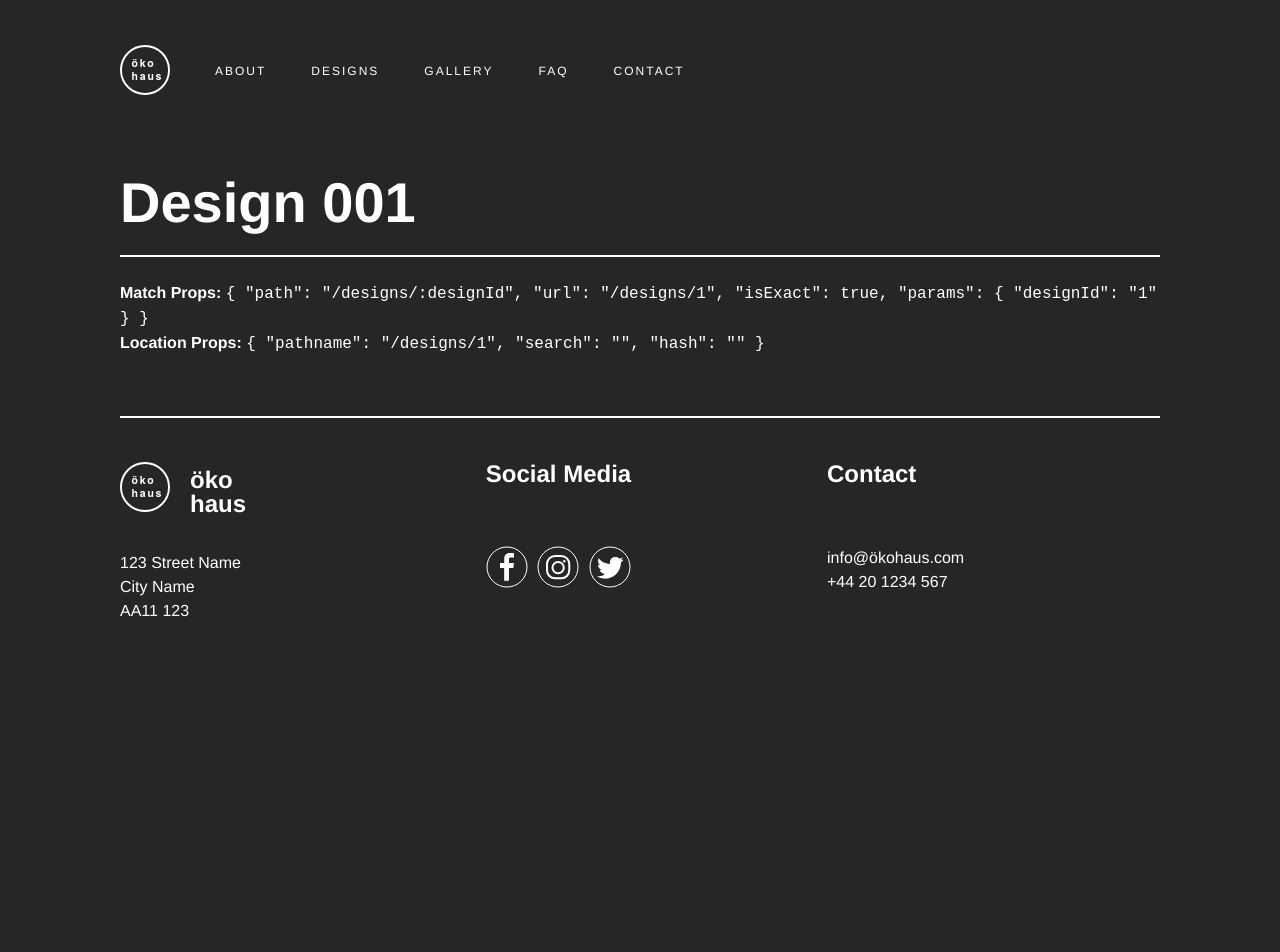
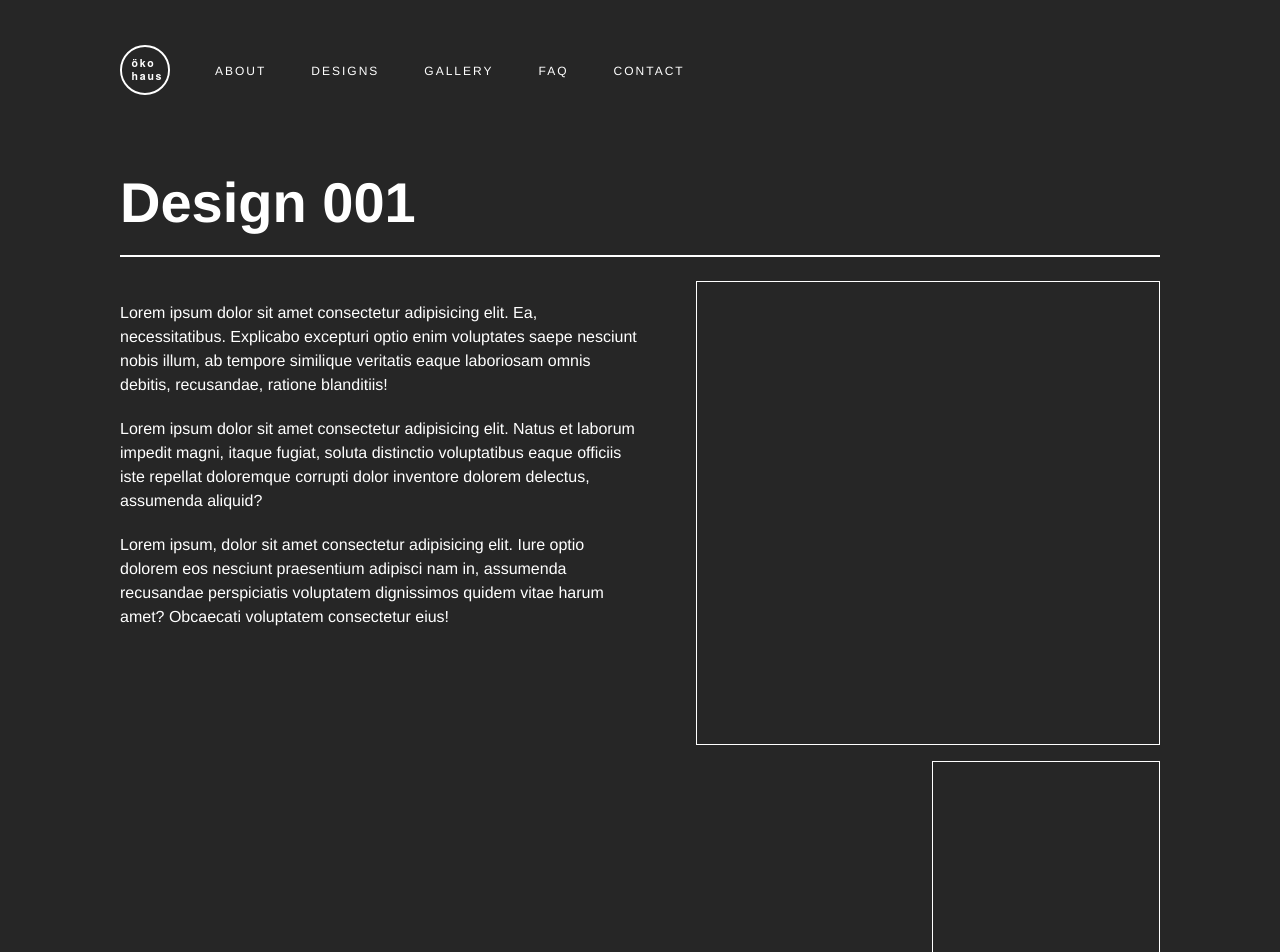
Before and after one commit to CanRaffs89/oko-house, a React (Create React App) app: page /designs/1 in a window 1280 px wide. Shown: the top 952 px of the page. Before the commit the page ends 800 px from the top, so only its background shows below. Built offline with nearby package versions, Linux system fonts and the light colour scheme.

Commit message:
Design page grid

```diff
--- a/src/css/main.css
+++ b/src/css/main.css
@@ -369,8 +369,24 @@ footer #footer-social #footer-social-icons {
 .design-content .design-content-text, .design-content .design-content-grid {
   width: 50%;
 }
+.design-content .design-content-text p {
+  margin-top: 20px;
+}
 .design-content .design-content-grid {
   display: grid;
+  grid-gap: 1rem;
+}
+.design-content .design-content-grid .design-content-grid-item-main, .design-content .design-content-grid .design-content-grid-item-sm {
+  border: 1px solid white;
+  margin-left: auto;
+}
+.design-content .design-content-grid .design-content-grid-item-main {
+  height: 464px;
+  width: 464px;
+}
+.design-content .design-content-grid .design-content-grid-item-sm {
+  height: 228px;
+  width: 228px;
 }
 
 :root {
--- a/src/pages/Design.js
+++ b/src/pages/Design.js
@@ -5,17 +5,17 @@ const Design = ({ match, location }) => {
         <div className='container page-container'>
            <h1>Design 00{ designId }</h1>
            <span className='designs-span'></span>
-           <p>
-                <strong>Match Props: </strong>
-                <code>{JSON.stringify(match, null, 2)}</code>
-            </p>
-            <p>
-                <strong>Location Props: </strong>
-                <code>{JSON.stringify(location, null, 2)}</code>
-            </p>
            <div className="design-content">
-               <div className="design-content-text"></div>
-               <div className="design-content-grid"></div>
+               <div className="design-content-text">
+                   <p>Lorem ipsum dolor sit amet consectetur adipisicing elit. Ea, necessitatibus. Explicabo excepturi optio enim voluptates saepe nesciunt nobis illum, ab tempore similique veritatis eaque laboriosam omnis debitis, recusandae, ratione blanditiis!</p>
+                   <p>Lorem ipsum dolor sit amet consectetur adipisicing elit. Natus et laborum impedit magni, itaque fugiat, soluta distinctio voluptatibus eaque officiis iste repellat doloremque corrupti dolor inventore dolorem delectus, assumenda aliquid?</p>
+                   <p>Lorem ipsum, dolor sit amet consectetur adipisicing elit. Iure optio dolorem eos nesciunt praesentium adipisci nam in, assumenda recusandae perspiciatis voluptatem dignissimos quidem vitae harum amet? Obcaecati voluptatem consectetur eius!</p>
+               </div>
+               <div className="design-content-grid">
+                   <div className="design-content-grid-item-main"></div>
+                   <div className="design-content-grid-item-sm"></div>
+                   <div className="design-content-grid-item-sm"></div>
+               </div>
            </div>
         </div>
     )
--- a/src/scss/_design.scss
+++ b/src/scss/_design.scss
@@ -5,7 +5,27 @@
         width: 50%;
     }
 
+    .design-content-text p {
+        margin-top: 20px;
+    }
+
     .design-content-grid {
         display: grid;
+        grid-gap: 1rem;
+
+        .design-content-grid-item-main, .design-content-grid-item-sm {
+            border: 1px solid white;
+            margin-left: auto;
+        }
+
+        .design-content-grid-item-main {
+            height: 464px;
+            width: 464px;
+        }
+
+        .design-content-grid-item-sm {
+            height: 228px;
+            width: 228px;
+        }
     }
 }
```
Also changed, not shown: 1 other file (tests, documents, lock files or other folders).
